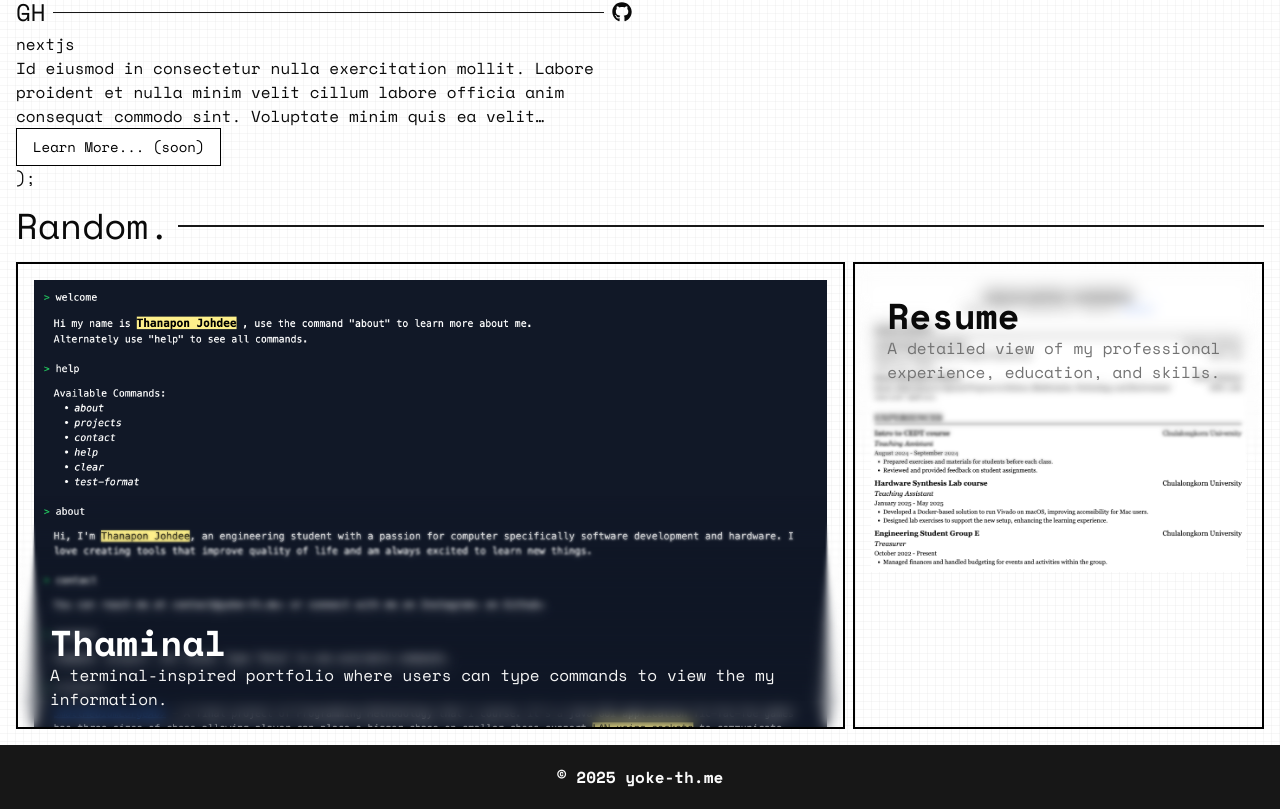
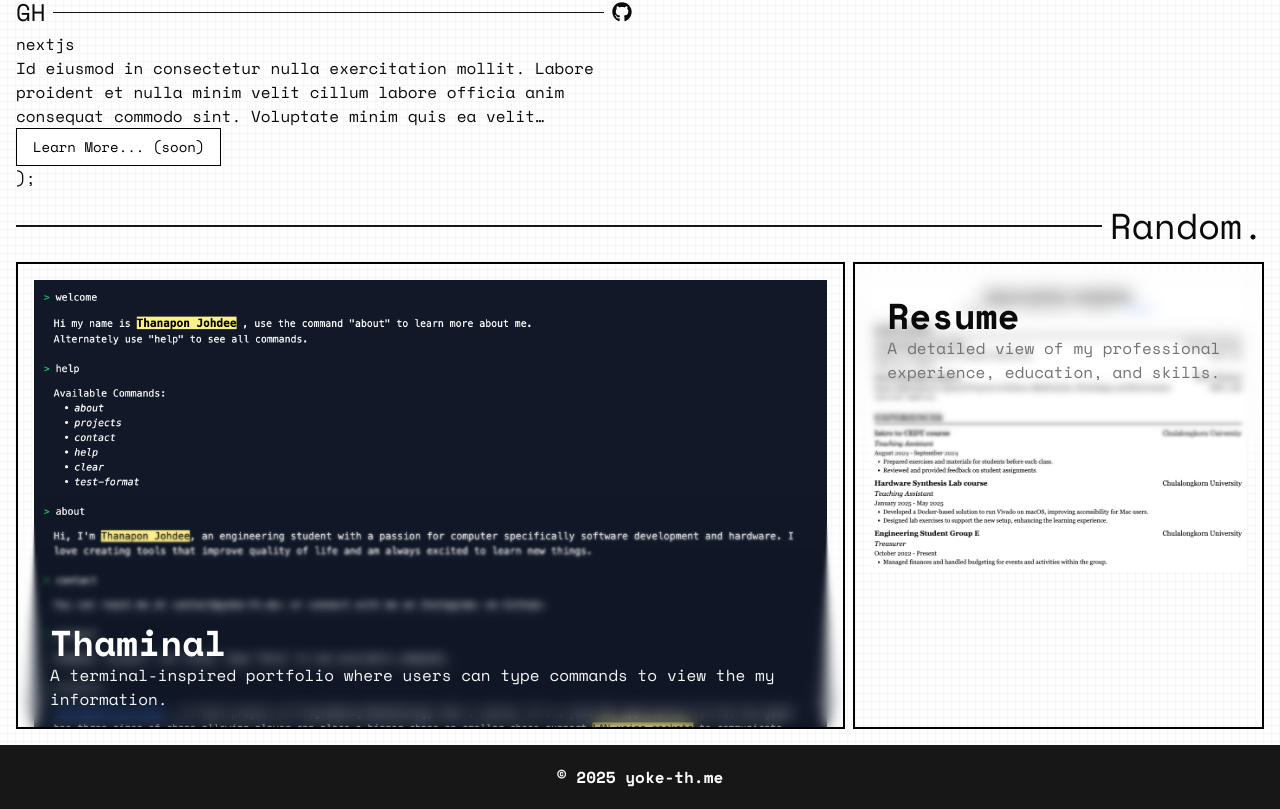
Before and after one commit to yokeTH/yoke-th-me, a Next.js app: page / in a window 1280 px wide. Shown: the part 1907-2716 px from the top of the page. Built offline with nearby package versions, Linux system fonts and the light colour scheme.

Commit message:
feat: refactor SectionHeader component for improved layout and accessibility

```diff
--- a/src/components/SectionHeader.tsx
+++ b/src/components/SectionHeader.tsx
@@ -6,7 +6,7 @@ interface SectionHeaderProps {
 export function SectionHeader({ name, position = 'start' }: SectionHeaderProps) {
   return (
     <div
-      className={`flex flex-row${position === 'end' && '-reverse'} gap-2 items-center my-4`}
+      className={`flex ${position === 'end' ? ' flex-row-reverse' : 'flex-row'} gap-2 items-center my-4`}
       id={name.toLocaleLowerCase()}
     >
       <h2 className="text-4xl">{name}.</h2>
```
